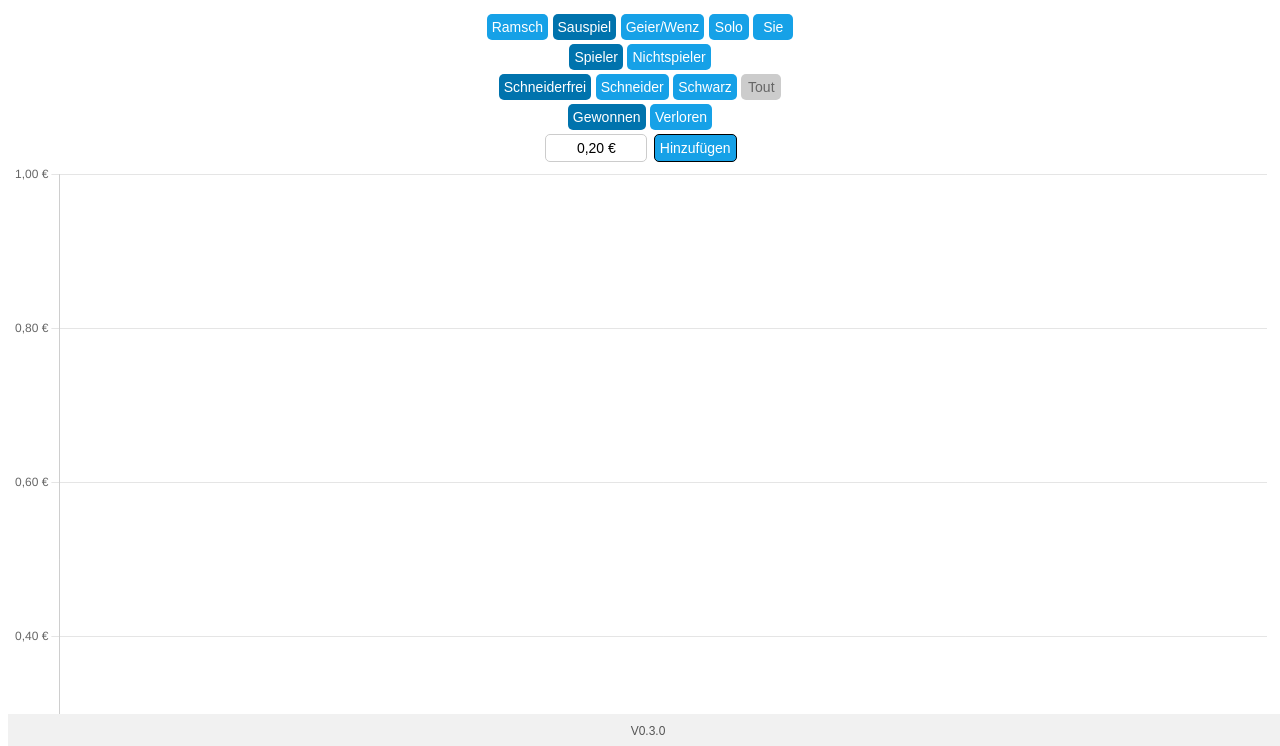
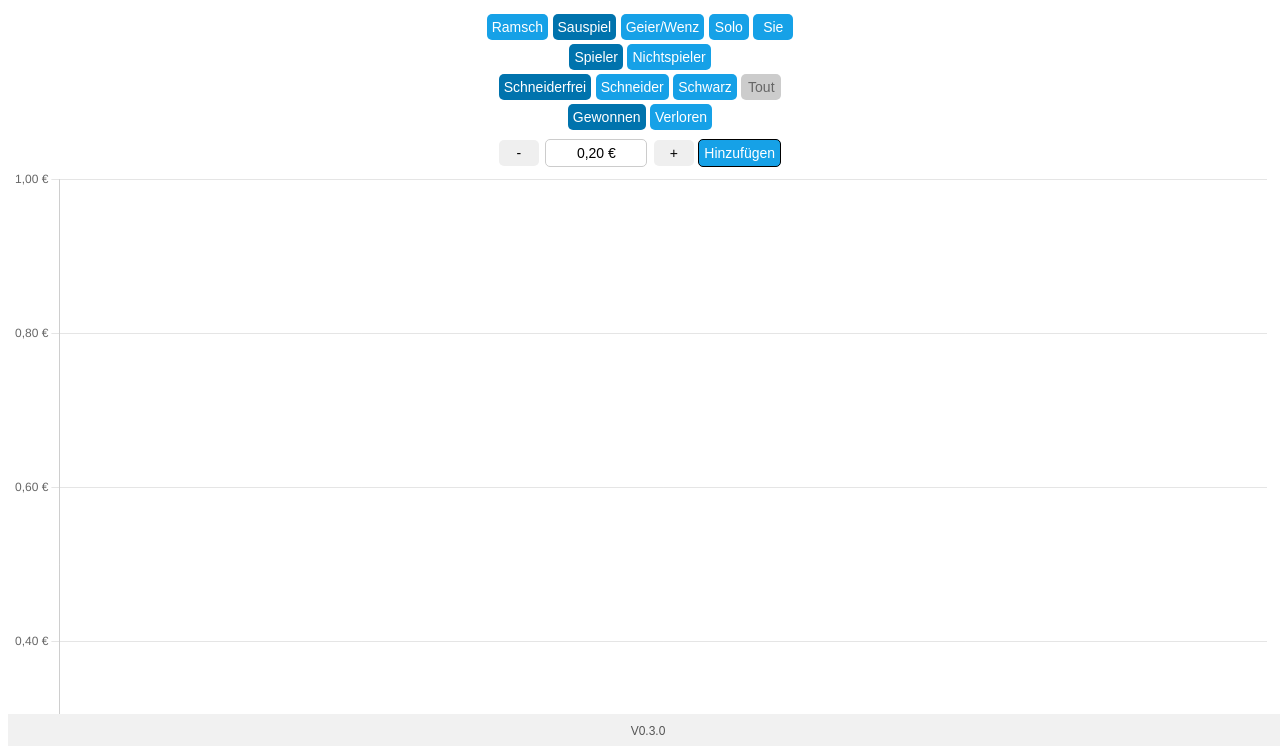
Before and after one commit to Jteve-Sobs/SchafkopfTracker, a plain HTML site: page index.html in a window 1280 px wide. Shown: the part 52-798 px from the top of the page. Drawn offline with Linux system fonts and the light colour scheme.

Commit message:
input Feld: numerische Dasdadur; Abstand der Buchungs Buttons größer; + und - Buttons für Betrag aktiveren

```diff
--- a/index.html
+++ b/index.html
@@ -131,6 +131,9 @@
         border: 1px solid #ccc;
         border-radius: 5px;
       }
+      .marginTop {
+        margin-top: 5px;
+      }
     </style>
   </head>
   <body>
@@ -179,10 +182,10 @@
       <button class="buttonSmol blue">Verloren</button>
       <!-- todo: für Ramsch muss hier eine Option rein, um ohne Geld aus dem Match rauszugehen -->
     </div>
-    <div>
-      <!-- <button class="buttonSmol" onclick="adjustAmount('-')">-0,10 €</button> -->
-      <input type="text" placeholder="0,00" />
-      <!-- <button class="buttonSmol" onclick="adjustAmount('+')">+0,10 €</button> -->
+    <div class="marginTop">
+      <button class="buttonSmol" onclick="adjustAmount('-')">-</button>
+      <input type="text" placeholder="0,00" inputmode="numeric" />
+      <button class="buttonSmol" onclick="adjustAmount('+')">+</button>
       <button class="buttonSmol blue bordered" onclick="confirmTransaction()">
         Hinzufügen
       </button>
```
